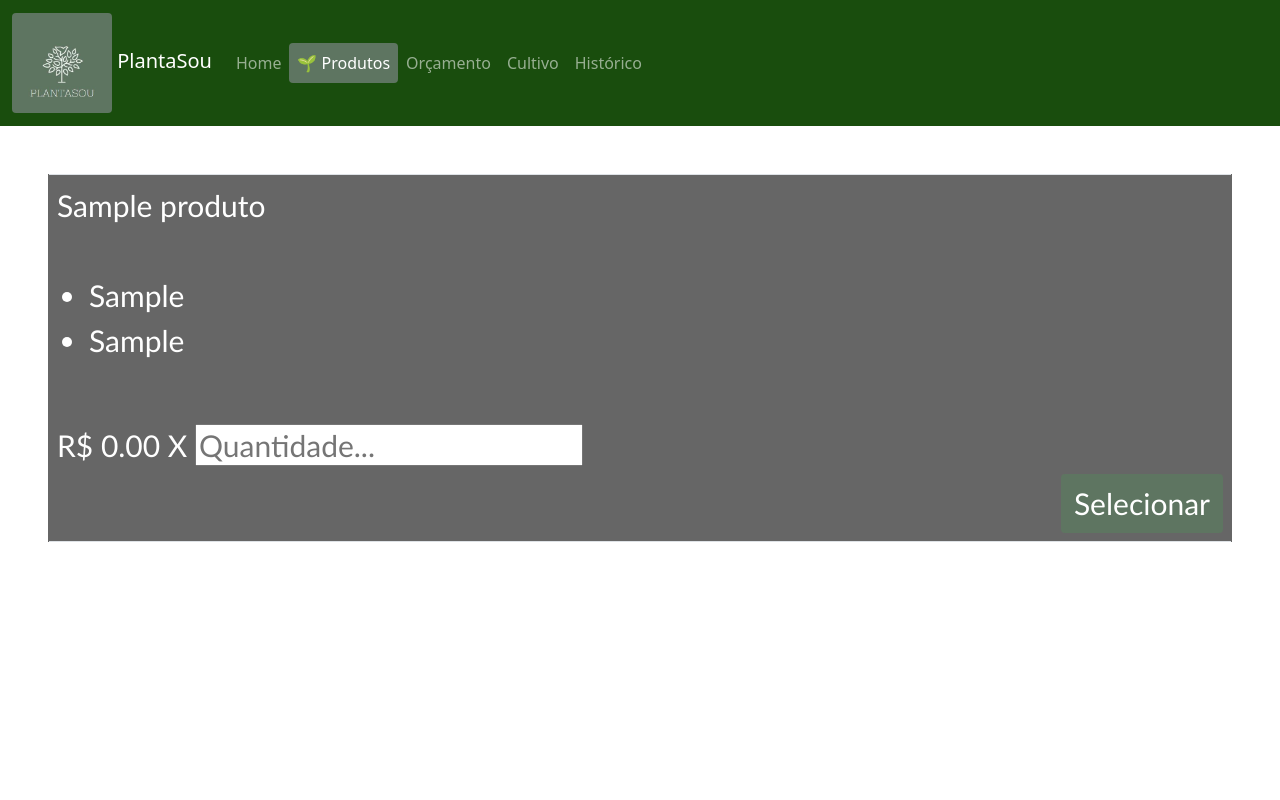
After one commit to caooss/tcc_plantasou, a PHP site: page /produtos.php in a window 1280 px wide. The commit adds this page. Run offline with PHP 8.4, Linux system fonts and the light colour scheme; tables that the repository leaves empty hold one stand-in row (values such as "Sample post").

Commit message:
criamos a conexao com o banco de dados na pagina produtos e esta funcionando, orem, sujeito a mudancas

```diff
--- a/css/estilo.css
+++ b/css/estilo.css
@@ -6,6 +6,10 @@ td {
     border: 5px solid transparent;
     background-clip: padding-box;
 }
+
+tr.spaceUnder>td {
+    padding-bottom: 8px;
+  }
 
 /*
 .bg {
@@ -57,7 +61,11 @@ button{
 }
 
 a{
-    color: white;
+    color: green;
+}
+
+a:hover{
+    color: #654321;
 }
 
 .active{
@@ -129,7 +137,7 @@ a{
 }
 
 .font{
-    font-size: 20px;
+    font-size: 30px;
     font-family: calibri;
 }
 
--- /dev/null
+++ b/inc/conexao.php
@@ -0,0 +1,8 @@
+<?php
+    $con=mysqli_connect("localhost", "rafael", "rafael", "plantasou");
+    $con->set_charset("utf8");
+
+    if(!$con){
+        echo "Falha ao conectar ao banco";
+    }
+?>
--- /dev/null
+++ b/inc/disconnect.php
@@ -0,0 +1,3 @@
+<?php
+    mysqli_close($con);
+?>
--- /dev/null
+++ b/produtos.php
@@ -0,0 +1,100 @@
+<!DOCTYPE html>
+<html lang="pt-br">
+<head>
+    <meta charset="UTF-8" dir="ltr">
+    <title>PlantaSou</title>
+
+    <link rel="stylesheet" type="text/css" media="screen" href="css/bootstrap.min.css" />
+    <link rel="stylesheet" href="./css/estilo.css">
+    <script src="js/jquery-3.5.1.min.js"></script>
+    <script src="js/popper.min.js"></script>
+    <script src="js/bootstrap.min.js"></script>
+</head>
+<body>
+    <div class="navbar-custom">
+        <nav class="navbar navbar-expand-lg navbar-dark ">
+            <div class="media">
+                <div class="container-fluid">
+                    <div class="collapse navbar-collapse" id="navbarSupportedContent">
+                        <a class="navbar-brand" href="#">
+                        <!--<img src="/docs/5.0/assets/brand/bootstrap-logo.svg" alt="" width="30" height="24" class="d-inline-block align-text-top">-->
+                        <img src="./imgs/logo_lo.png" class="align-self-center mr-3 rounded float-right" width="100" height="100" alt="...">
+                        PlantaSou
+                        </a>
+
+                        <ul class="navbar-nav nav-pills nav-link-color me-auto mb-2 mb-lg-0">
+                        <li class="nav-item">
+                            <a class="nav-link nav-link-color" href="home_user.php">Home</a>
+                        </li>
+                        <li class="nav-item">
+                            <a class="nav-link nav-link-color active" aria-current="page" href="#">🌱 Produtos</a>
+                        </li>
+                        <li class="nav-item">
+                            <a class="nav-link nav-link-color" href="./orcamento.php">Orçamento</a>
+                        </li>
+                        <li class="nav-item">
+                            <a class="nav-link nav-link-color" href="./cultivo.php">Cultivo</a>
+                        </li>
+                        <li class="nav-item">
+                            <a class="nav-link nav-link-color" href="./historico.php">Histórico</a>
+                        </li>
+                        </ul>
+                    </div>
+                </div>
+            </div>
+        </nav>
+    </div>
+
+    <form action="orcamento.php" method="post">
+        <?php
+            include("./inc/conexao.php");
+
+            $sql="SELECT * FROM produto";
+
+            $query=mysqli_query($con, $sql);
+
+            echo '
+            <div class="p-5 text-center">
+                <div class="mask" style="background-color: rgba(0, 0, 0, 0.6)">
+                    <div class="font text-white">
+                        <table class="table table-bordered">
+
+            ';
+
+            if(mysqli_num_rows($query)>0){
+                while(($resultado=mysqli_fetch_assoc($query))!=NULL){
+                    echo
+                    '
+                        <tr>
+                            <td class="plantas_desc text-white">
+                                '.$resultado["nome"].'<br><br>
+                                <ul>
+                                    <li>'.$resultado["vitaminas"].'</li>
+                                    <li>'.$resultado["beneficios"].'</li>
+                                </ul>
+                                <br>
+                                <h5 class="font">R$ '.number_format($resultado["preco"],2).' X <input type="number" value="" placeholder="Quantidade..."/></h5>
+                                <div class="right">
+                                    <button type="button" name="selecionar" class="font btn btn-color">Selecionar</button>
+                                </div>
+                            </td>
+                        </tr>
+                    ';
+                }
+            }else{
+                echo mysqli_error($con);
+            }
+
+            include("./inc/disconnect.php");
+
+            echo '
+                        </table>
+                    </div>
+                </div>
+            </div>
+
+            ';
+        ?>
+    </form>
+</body>
+</html>
```
Also changed, not shown: home_user.php (+11 -10 lines).
